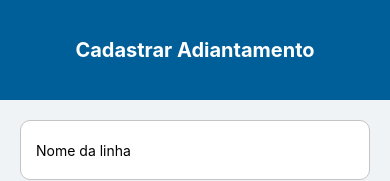
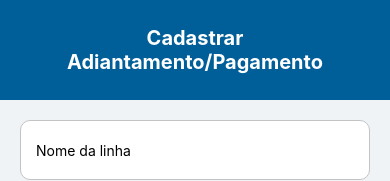
Before and after one commit to junioralcant/spp-app-mobile, a React Native app: screen /Adiantamento in a window 390 px wide. Shown: the top 181 px of the page. Built offline with nearby package versions, Linux system fonts and the light colour scheme; no server answers.

Commit message:
refactor: change title Adiantamento

```diff
--- a/src/components/HeaderList/styels.tsx
+++ b/src/components/HeaderList/styels.tsx
@@ -13,6 +13,7 @@ export const TextHeader = styled.Text`
   font-weight: bold;
   font-size: 20px;
   color: #fff;
+  text-align: center;
 `;
 
 export const ContentHeader = styled.View`
--- a/src/components/HeaderName/styels.tsx
+++ b/src/components/HeaderName/styels.tsx
@@ -18,6 +18,7 @@ export const TextHeader = styled.Text`
   font-weight: bold;
   font-size: 20px;
   color: #fff;
+  text-align: center;
 `;
 
 export const ContentHeader = styled.View`
--- a/src/pages/Adiantamento/index.tsx
+++ b/src/pages/Adiantamento/index.tsx
@@ -247,7 +247,9 @@ export default function Adiantamento({navigation, route}: INavigationProps) {
       </Modal>
       <HeaderName
         namePage={
-          !registerId ? 'Cadastrar Adiantamento' : 'Alterar Adiantamento'
+          !registerId
+            ? `Cadastrar${'\n'}Adiantamento/Pagamento`
+            : `Alterar${'\n'}Adiantamento/Pagamento`
         }
       />
       <ScrollView
--- a/src/pages/AdiantamentoList/index.tsx
+++ b/src/pages/AdiantamentoList/index.tsx
@@ -178,7 +178,7 @@ export default function AdiantamentoList({
         <ImageViewer imageUrls={images} />
       </Modal>
       <HeaderList
-        namePage="Listagem Adiantamento"
+        namePage={`Listagem ${'\n'} Adiantamento/Pagamento`}
         total={total}
         register={adiantamentos.length}
       />
--- a/src/pages/Home/index.tsx
+++ b/src/pages/Home/index.tsx
@@ -21,7 +21,7 @@ interface IItemType {
 export default function Home({navigation, route}: iNavigationProps) {
   const DATA = [
     {
-      title: 'Adiantamento',
+      title: 'Adiantamento/Pagamento',
       page: 'Adiantamento',
     },
     {
--- a/src/services/api.ts
+++ b/src/services/api.ts
@@ -3,7 +3,7 @@ import AsyncStorage from '@react-native-community/async-storage';
 
 const api = axios.create({
   // baseURL: 'https://api-spp-api.herokuapp.com',
-  baseURL: 'http://192.168.0.104:3001',
+  baseURL: 'http://192.168.0.107:3001',
 });
 
 api.interceptors.request.use(
```
